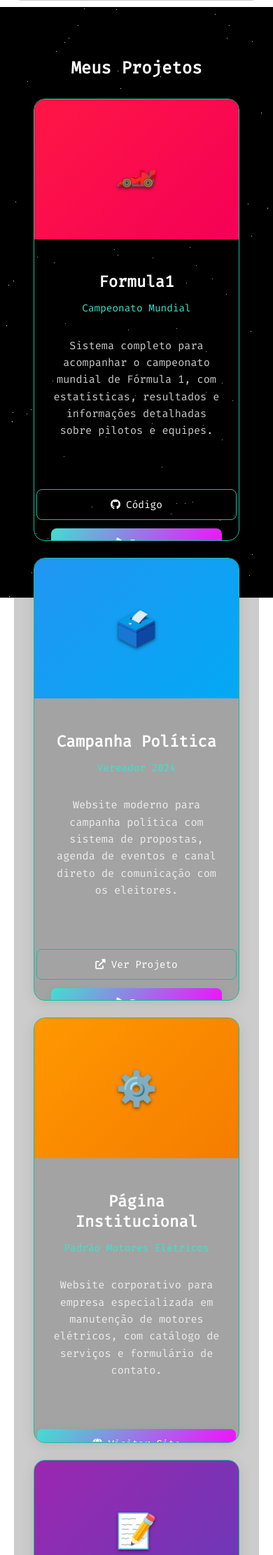
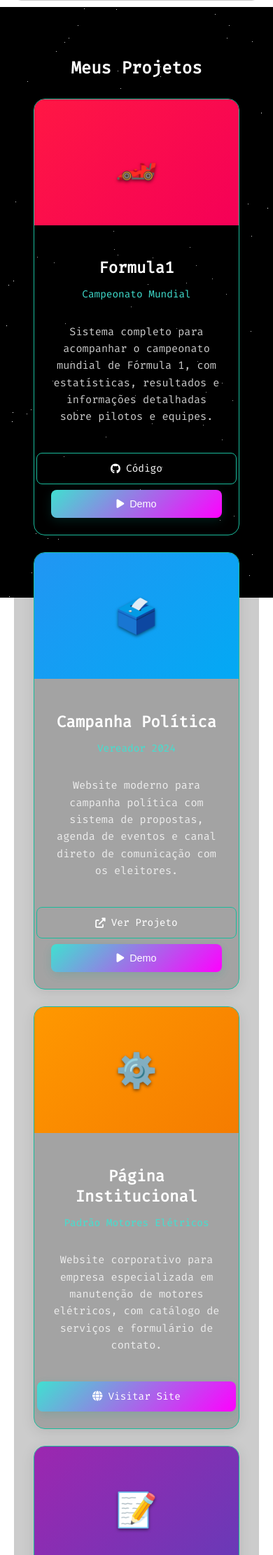
Before and after one commit to luizguilhermefw/portfolio, a PHP site: page / in a window 390 px wide, after a click on "Meus Projetos". Shown: the part 739-2961 px from the top of the page at 70% size. Run offline with PHP 8.4, Linux system fonts and the light colour scheme; a stand-in replaces the project's code that opens the database connection.

Commit message:
Fix: Corrige altura dos cards de projetos - botões não são mais cortados

```diff
--- a/style.css
+++ b/style.css
@@ -284,6 +284,7 @@ footer {
     gap: 2rem;
     padding: 1rem 0;
     width: 100%;
+    align-items: start;
 }
 
 .projeto-card {
@@ -297,6 +298,9 @@ footer {
     animation: fadeInUp 0.6s ease forwards;
     opacity: 0;
     transform: translateY(30px);
+    display: flex;
+    flex-direction: column;
+    min-height: 480px;
 }
 
 @keyframes fadeInUp {
@@ -383,7 +387,8 @@ footer {
     padding: 1.5rem;
     display: flex;
     flex-direction: column;
-    height: calc(100% - 200px);
+    flex: 1;
+    min-height: 0;
 }
 
 .projeto-header h3 {
@@ -422,7 +427,7 @@ footer {
     color: var(--text-color);
     opacity: 0.8;
     margin-bottom: 1.5rem;
-    flex-grow: 1;
+    flex: 1;
 }
 
 .projeto-actions {
@@ -430,6 +435,7 @@ footer {
     gap: 0.75rem;
     align-items: center;
     margin-top: auto;
+    padding-top: 1rem;
 }
 
 .btn-primary, .btn-secondary {
@@ -502,6 +508,7 @@ footer {
     .projeto-card {
         margin: 0 0.5rem;
         transform: none;
+        min-height: 420px;
     }
 
     .projeto-card:hover {
@@ -510,10 +517,15 @@ footer {
 
     .projeto-actions {
         flex-direction: column;
+        gap: 0.5rem;
     }
 
     .btn-primary, .btn-secondary {
         width: 100%;
+    }
+
+    .projeto-image {
+        height: 180px;
     }
 }
 
```
